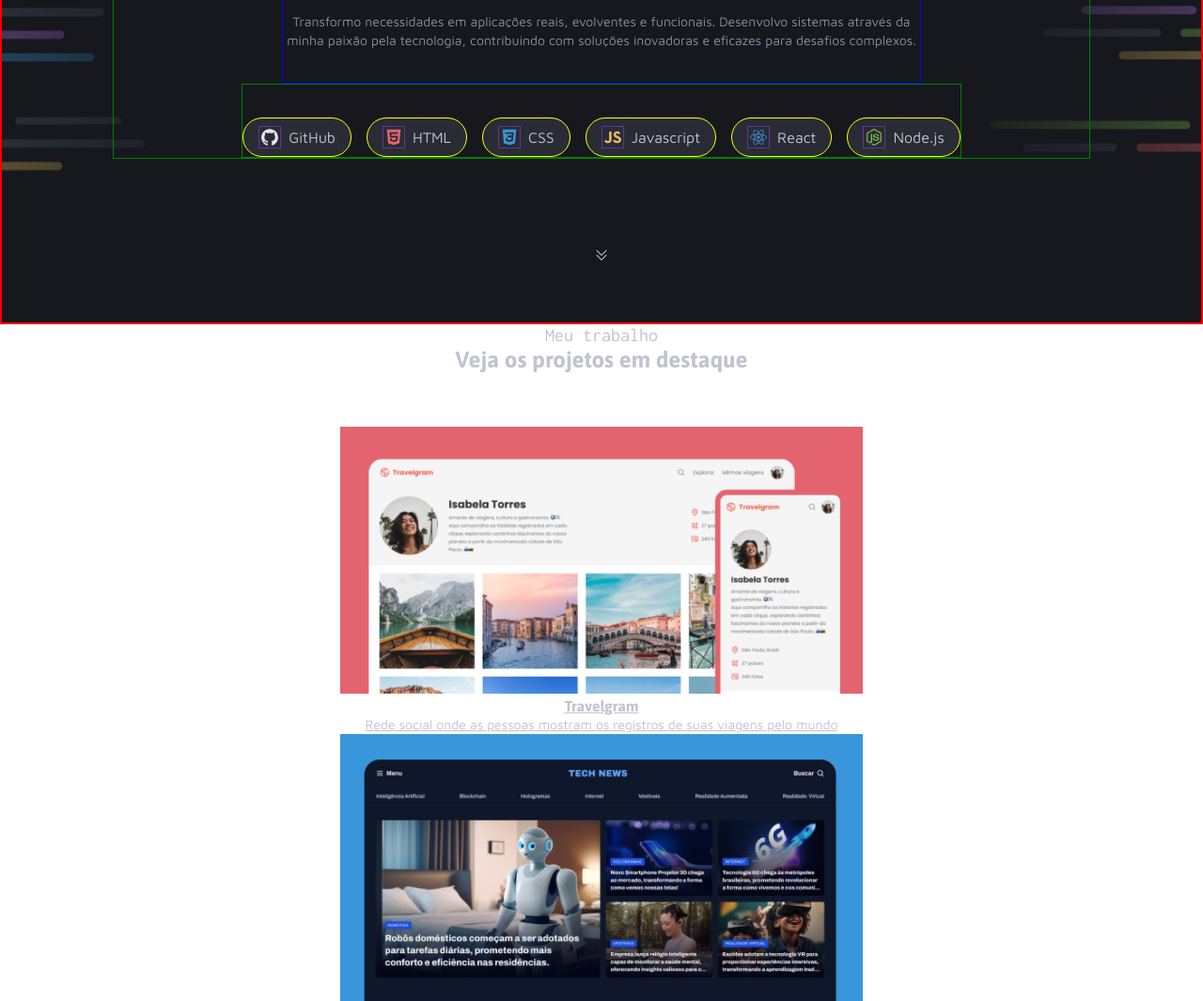
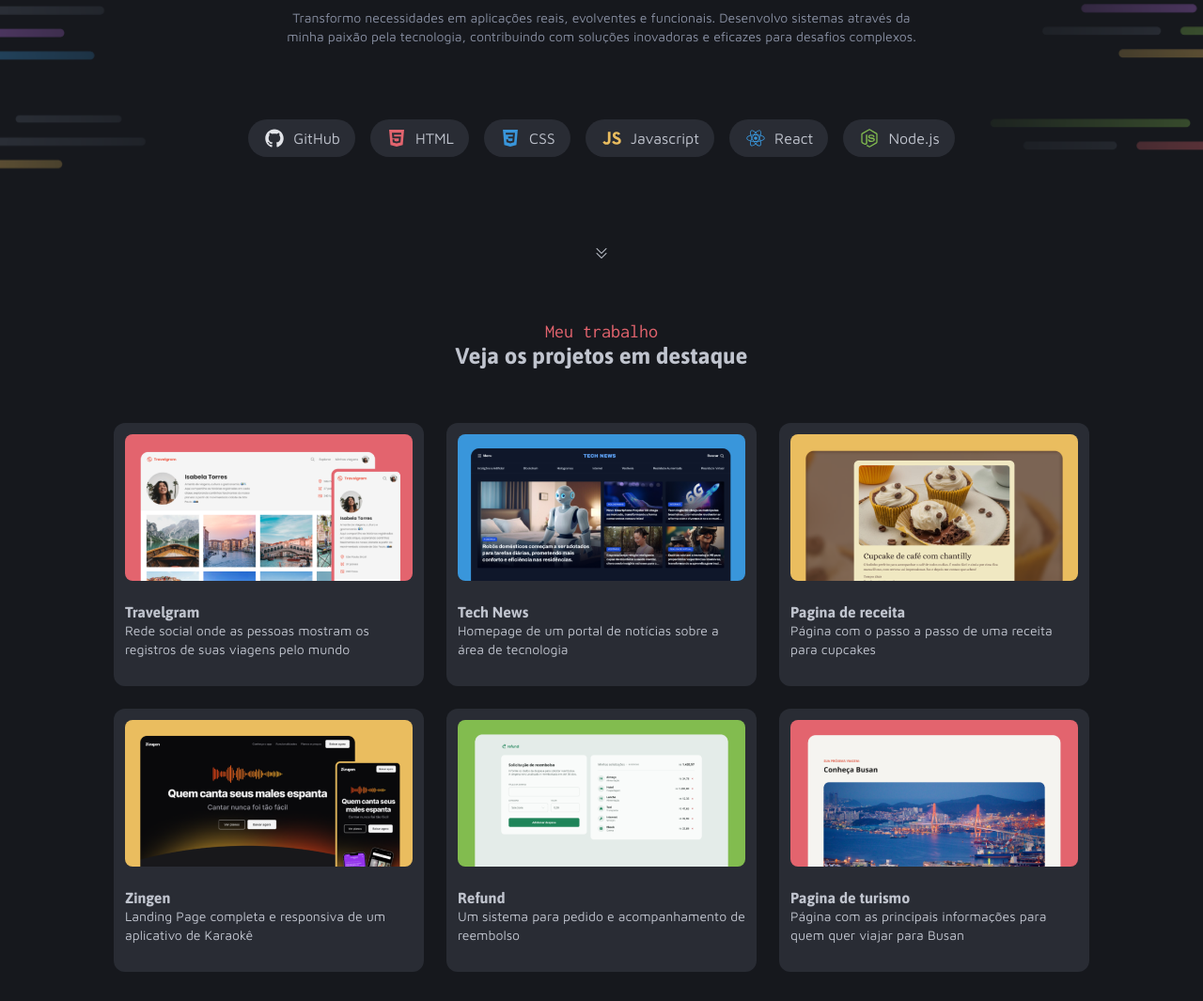
Before and after one commit to jhefersonlv/Portfolio-dev, a plain HTML site: page index.html in a window 1280 px wide. Shown: the part 400-1465 px from the top of the page at 94% size. Drawn offline with nearby package versions, Linux system fonts and the light colour scheme.

Commit message:
projetos finalizado

```diff
--- a/assets/style/intro.css
+++ b/assets/style/intro.css
@@ -1,5 +1,4 @@
 #intro {
-    border: 2px solid red;
     background-image: url(../Background_Intro.png);
     background-repeat: no-repeat;
     background-size: cover;
@@ -8,7 +7,6 @@
 
     #info {
         margin-top: 120px;
-        border: 1px solid green;
         width: 1040px;
         height: 447px;
         display: grid;
@@ -16,13 +14,11 @@
     }
 
     header {
-        border: 1px solid blue;
         max-width: 680px;
         margin: 0 auto;
     }
 
     img {
-        border: 1px solid rebeccapurple;
         width: 110px;
         height: 110px;
         margin-bottom: 56px;
@@ -36,7 +32,6 @@
 }
 
 #tags {
-    border: 1px solid green;
     display: grid;
     grid-auto-flow: column;
     justify-content: center;
@@ -47,7 +42,6 @@
 }
 
 #tag {
-    border: 1px solid yellow;
     background-color: var(--gray-400);
     text-align: center;
     font: var(--text-md);
--- a/assets/style/projects.css
+++ b/assets/style/projects.css
@@ -1,5 +1,36 @@
 #projects {
+
+    background-color: var(--gray-500) ;
+    padding-bottom: 144px;
+
+
     header {
         margin-bottom: 56px;
     }
+
+    div {
+        grid-template-columns: 1fr 1fr 1fr;
+        place-content: center;
+        overflow: hidden;
+        gap: 24px;
+
+        a {
+            width: 330px;
+            height: 280px;
+            background-color: var(--gray-400);
+            border-radius: 12px;
+            text-decoration: none;
+            text-align: start;
+            padding: 12px 12px 20px 12px;
+
+                img {
+                    width: 306px;
+                    height: 156px;
+                    margin-bottom: 20px;
+                    border-radius: 8px;
+                }
+
+            }
+        }
+    }
 }
--- a/assets/style/utillity.css
+++ b/assets/style/utillity.css
@@ -17,7 +17,3 @@
 .grid {
     display: grid;
 }
-
-.red {
- fill: blue;
-}
--- a/index.html
+++ b/index.html
@@ -52,15 +52,15 @@
 
     <section id="projects" class="container grid">
         <header>
-            <h4>Meu trabalho</h4>
+            <h4 class="text-red">Meu trabalho</h4>
             <h2>Veja os projetos em destaque</h2>
         </header>
         <div class="grid ">
-            <a href="#">
-                <img src="assets/Thumbnail_Project-01.png" alt="">
-                <h3>Travelgram</h3>
-                <p class="small">Rede social onde as pessoas mostram os registros de suas viagens pelo mundo</p>
-            </a>
+                <a href="#">
+                    <img src="assets/Thumbnail_Project-01.png" alt="">
+                    <h3>Travelgram</h3>
+                    <p class="small">Rede social onde as pessoas mostram os registros de suas viagens pelo mundo</p>
+                </a>
             <a href="#">
                 <img src="assets/Thumbnail_Project-02.png" alt="">
                 <h3>Tech News</h3>
```
